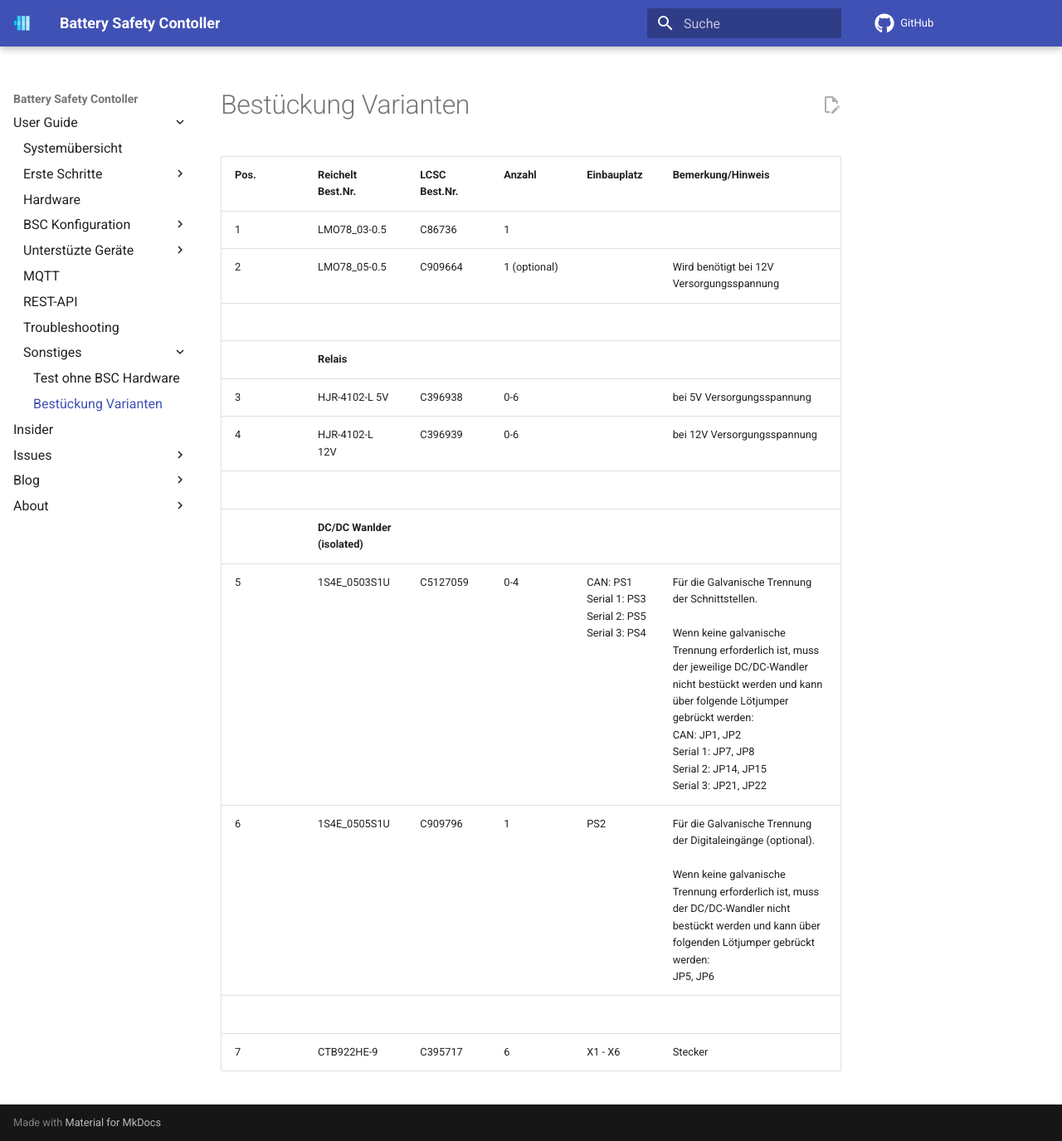
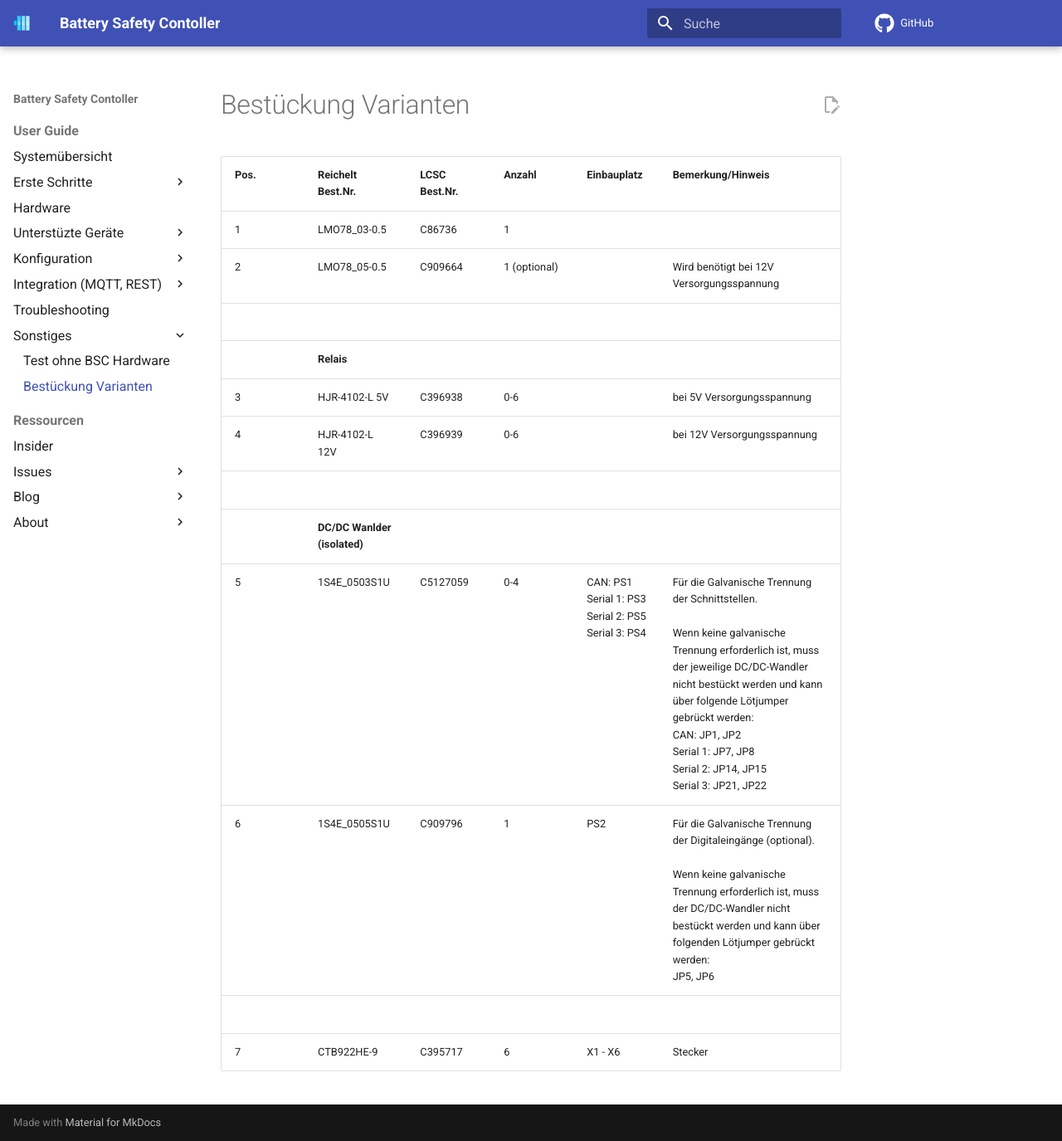
Before and after one commit to bsc-org/bsc, an MkDocs documentation site: the page built from docs/bestückung_varianten.md, in a window 1280 px wide and 1375 px high. Shown: the whole window at 83% size. Built offline with MkDocs 1.6.1 and Material for MkDocs 9.7.7, drawn with Linux system fonts in a browser that asks for light colours; comment, search, counter and statistics services are not loaded; some of the changed lines change nothing that is shown.

Commit message:
Menü überarbeitet

```diff
--- a/mkdocs.yml
+++ b/mkdocs.yml
@@ -12,6 +12,7 @@ theme:
   features:
     - content.action.edit
     - navigation.indexes
+    - navigation.sections
 
   icon:
     repo: fontawesome/brands/github
@@ -68,7 +69,11 @@ nav:
       - Hardware anschließen: first_steps_hardware.md
       - Einstellungen im BSC: first_steps_settings.md
     - Hardware: hardware.md
-    - BSC Konfiguration:
+    - Unterstüzte Geräte:
+      - BMS: devices/bms.md
+      - Wechselrichter: devices/wechselrichter.md
+      - Externe Shunts: devices/externer_shunt.md
+    - Konfiguration:
       - Allgemeines & Dashboard: dashboard.md
       - System: settings_bsc.md
       - Trigger: settings_bsc_trigger.md
@@ -81,21 +86,20 @@ nav:
         - Entladen: settings_inverter_discharge.md
       - Das Log des BSC: log.md
       - Beispielkonfigurationen: beispiel_konfigurationen.md
-    - Unterstüzte Geräte:
-      - BMS: devices/bms.md
-      - Wechselrichter: devices/wechselrichter.md
-      - Externe Shunts: devices/externer_shunt.md
-    - MQTT: mqtt.md
-    - REST-API: restapi.md
+    - Integration (MQTT, REST):
+      - MQTT: mqtt.md
+      - REST-API: restapi.md
     - Troubleshooting: troubleshooting.md
     - Sonstiges:
       - Test ohne BSC Hardware: BSC_ohne_orig_hardware.md
       - Bestückung Varianten: bestückung_varianten.md
-  - Insider: insider.md
-  - Issues:
-    - Issues: https://github.com/shining-man/bsc_fw/issues
-    - Issues (Nur für Sponsoren): https://github.com/bsc-org/bsc_fw_insider/issues
-  - Blog:
-    - blog/index.md
-  - About:
-    - Release Notes: https://github.com/shining-man/bsc_fw/releases
+
+  - Ressourcen:
+    - Insider: insider.md
+    - Issues:
+      - Issues: https://github.com/shining-man/bsc_fw/issues
+      - Issues (Nur für Sponsoren): https://github.com/bsc-org/bsc_fw_insider/issues
+    - Blog:
+      - blog/index.md
+    - About:
+      - Release Notes: https://github.com/shining-man/bsc_fw/releases
```
